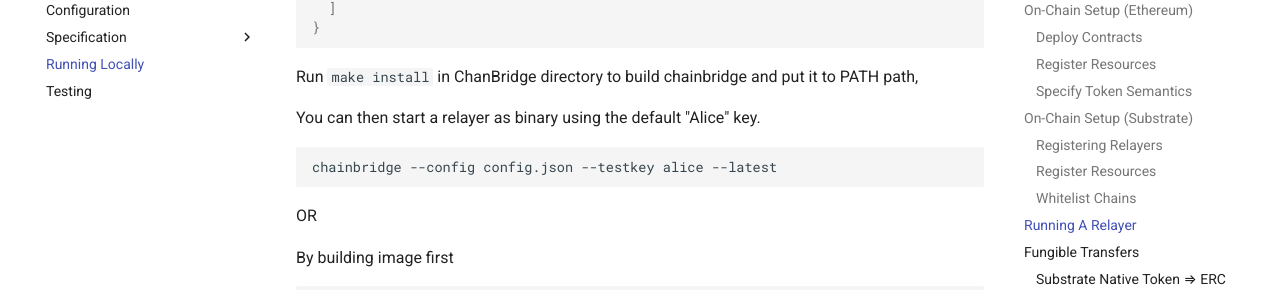
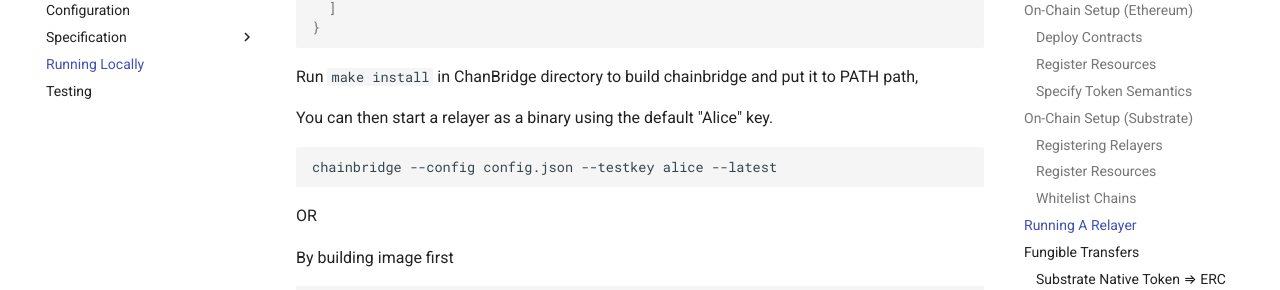
Before and after one commit to ChainSafe/ChainBridge, an MkDocs documentation site: the page built from docs/local.md, in a window 1280 px wide and 900 px high, scrolled down 3644 px. Shown: the part 152-442 px from the top of the window. Built offline with MkDocs 1.6.1 and Material for MkDocs 9.7.7, drawn with Linux system fonts in a browser that asks for light colours; comment, search, counter and statistics services are not loaded.

````diff
--- a/docs/local.md
+++ b/docs/local.md
@@ -167,7 +167,8 @@ Here is an example config file for a single relayer ("Alice") using the contract
 
 Run ``` make install ``` in ChanBridge directory to build chainbridge and put it to PATH path,
 
-You can then start a relayer as binary using the default "Alice" key.
+You can then start a relayer as a binary using the default "Alice" key.
+
 ```bash
 chainbridge --config config.json --testkey alice --latest
 ```
````
